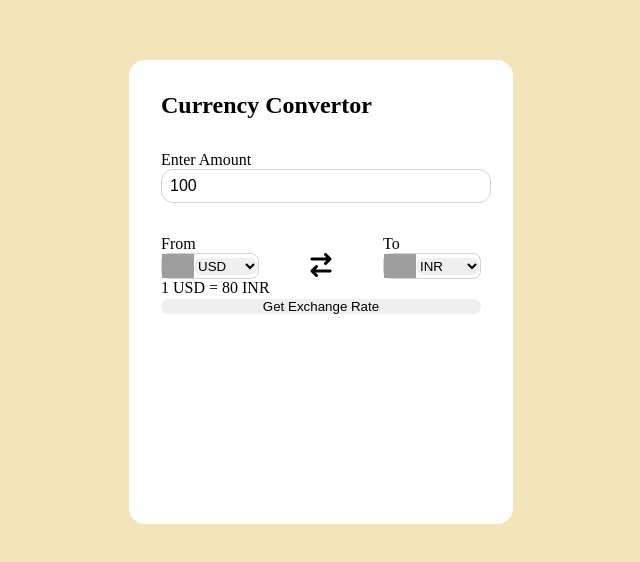
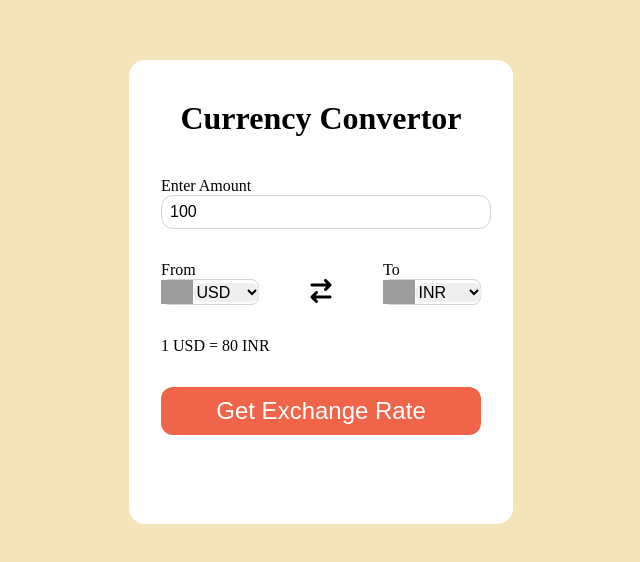
Before and after one commit to SaurabhKuntal110/Currency-Convertor, a plain HTML site: page index.html in a window 1280 px wide. Shown: the part 108-670 px from the top of the page, without its empty margins (319-959 px from the left). Drawn offline with Linux system fonts and the light colour scheme; grey boxes are pictures that could not be loaded.

Commit message:
update css

```diff
--- a/style.css
+++ b/style.css
@@ -8,6 +8,14 @@ body{
     align-items: center;
     min-height: 100vh;
     background-color: #f4e4ba;
+}
+h2{
+    display: flex;
+    justify-content: center;
+    align-items: center;
+    font-size: 2rem;
+
+    padding: 0.5rem 0 0.5rem 0;
 }
 .container{
     background-color: #ffff;
@@ -52,3 +60,17 @@ form input{
     border-radius: 0.5rem;
     border: 1px solid lightgray;
 }
+.select-container select{
+    font-size: 1rem;
+    width: auto;
+}
+.msg{
+    margin: 2rem 0 2rem 0;
+}
+form button{
+    height: 3rem;
+    font-size: 1.5rem;
+    background-color: #F06449;
+    color: #ffff;
+    cursor: pointer;
+}
```
